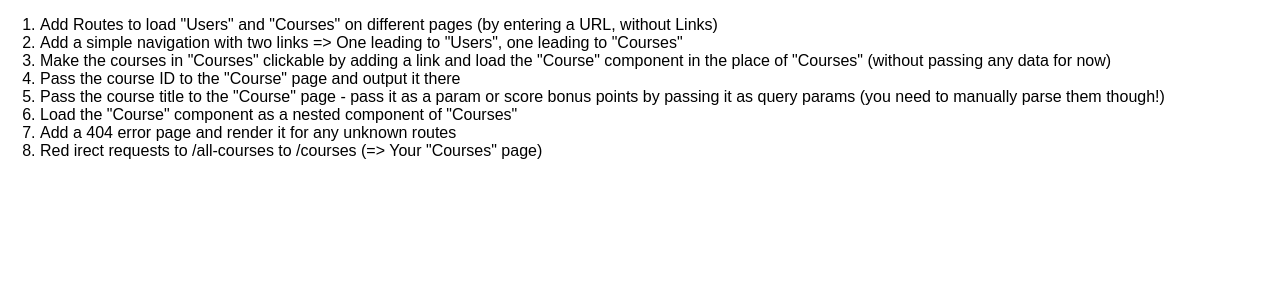
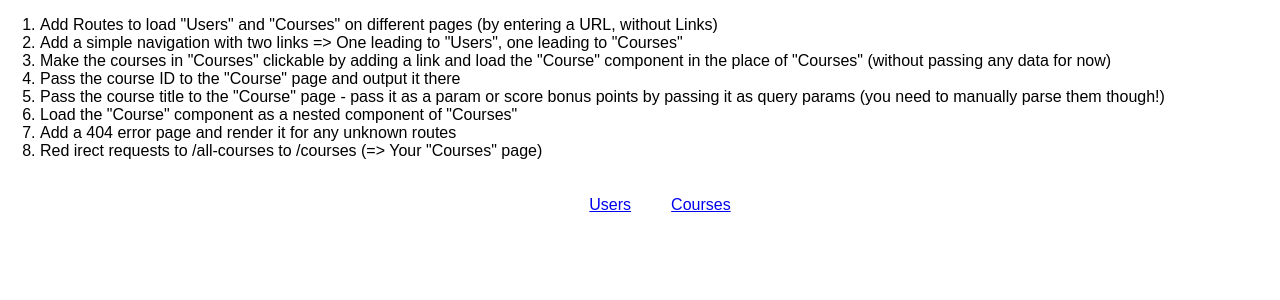
Before and after one commit to JeremyW1990/Udemy-react-assignments, a React (Create React App) app in the folder routing--assignment-problem/: page / in a window 1280 px wide. Shown: the top 300 px of the page. Built offline with nearby package versions, Linux system fonts and the light colour scheme.

Commit message:
Add a simple navigation with two links => One leading to Users, one leading to Courses

```diff
--- a/routing--assignment-problem/src/App.js
+++ b/routing--assignment-problem/src/App.js
@@ -1,5 +1,5 @@
 import React, { Component } from 'react';
-import { BrowserRouter, Route } from 'react-router-dom';
+import { BrowserRouter, Route, NavLink } from 'react-router-dom';
 
 import Courses from './containers/Courses/Courses';
 import Users from './containers/Users/Users';
@@ -20,6 +20,10 @@ class App extends Component {
             <li>Red
               irect requests to /all-courses to /courses (=> Your "Courses" page)</li>
           </ol>
+          <ul>
+            <li><NavLink to='/users'>Users</NavLink></li>
+            <li><NavLink to='/courses'>Courses</NavLink></li>
+          </ul>
           <Route path='/users' component={Users}/>
           <Route path='/courses' component={Courses}/>
         </div>
--- a/routing--assignment-problem/src/index.css
+++ b/routing--assignment-problem/src/index.css
@@ -4,3 +4,14 @@ body {
   font-family: sans-serif;
   text-align: center;
 }
+
+
+ul {
+  list-style : none;
+}
+
+ul li {
+  display : inline-block;
+  margin : 0;
+  padding : 20px;
+}
```
